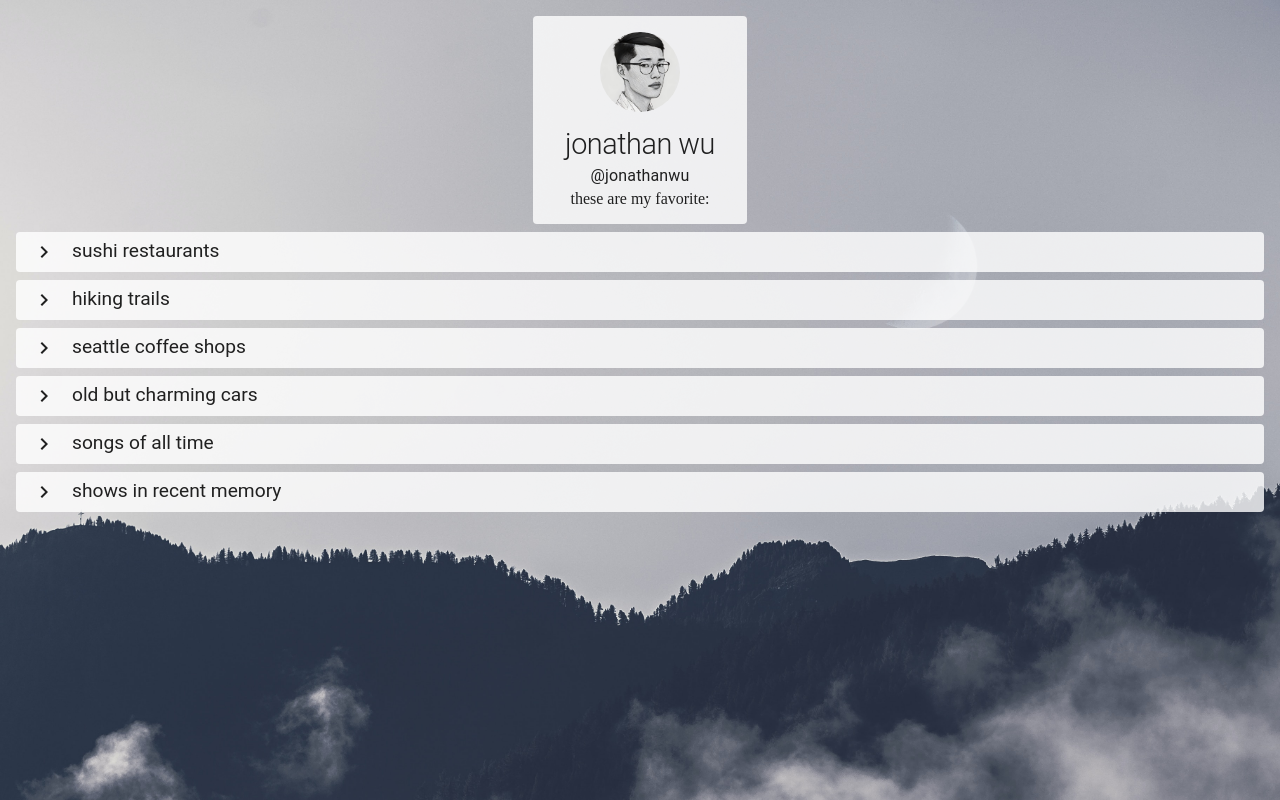
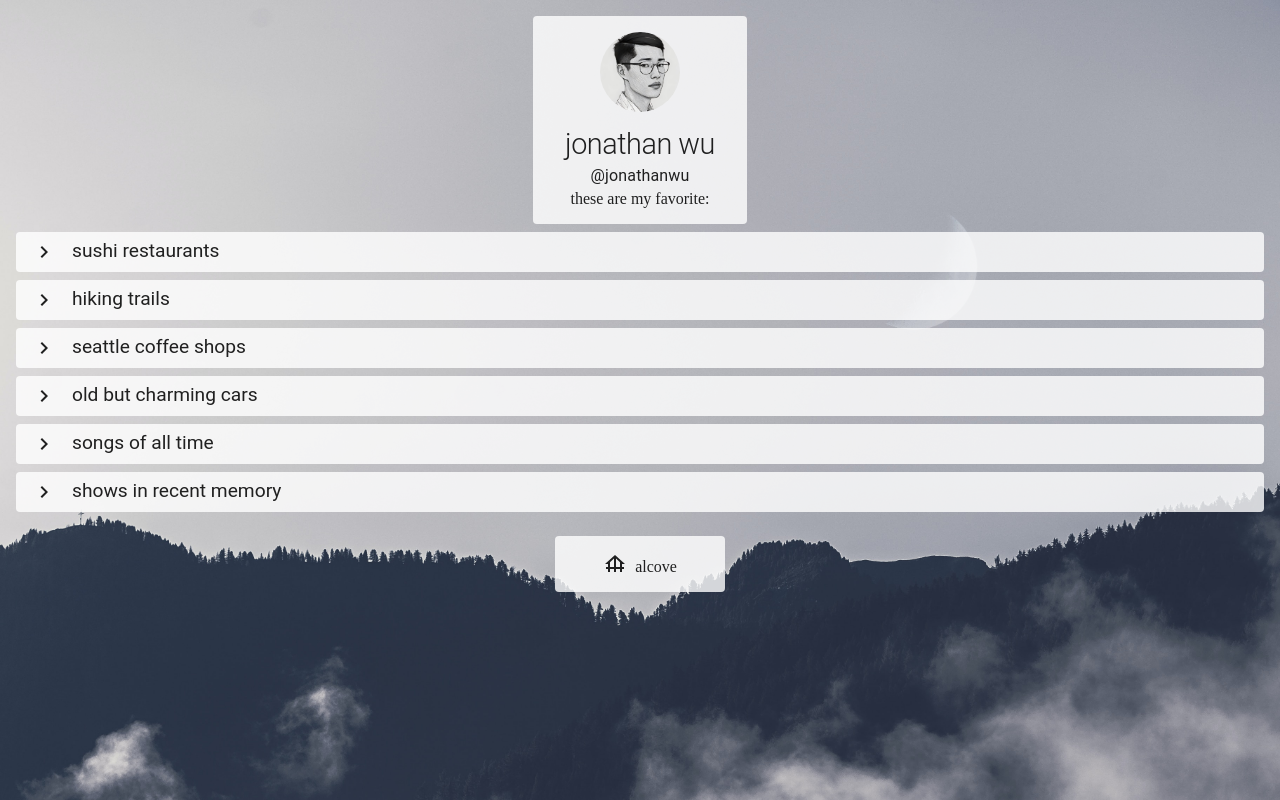
Before and after one commit to ChangYuJonathanWu/alcove, a Next.js app: page /1 in a window 1280 px wide. Built offline with nearby package versions, Linux system fonts and the light colour scheme.

Commit message:
first branding attempt

```diff
--- /dev/null
+++ b/components/AlcoveProfileLogo.js
@@ -0,0 +1,29 @@
+import React from 'react'
+import Head from 'next/head'
+import Paper from '@mui/material/Paper';
+import Stack from '@mui/material/Stack';
+import { Typography } from '@mui/material';
+import { Inter } from 'next/font/google';
+import FoundationIcon from '@mui/icons-material/Foundation';
+import CabinIcon from '@mui/icons-material/Cabin';
+
+
+import Avatar from '@mui/material/Avatar';
+
+const inter = Inter({ subsets: ['latin'] })
+
+const PAPER_COLOR = 'rgba(255, 255, 255, 0.8)'
+
+export default function AlcoveProfileLogo() {
+    return (
+        <Stack direction="row" justifyContent={"center"}>
+            <Paper variant="" sx={{ paddingLeft: '2rem', paddingRight: '2rem', margin: '1rem', marginBottom: '0.5rem', backgroundColor: PAPER_COLOR }}>
+                <Stack direction="row" spacing={1} alignItems="end" style={{ padding: "1rem" }}>
+                    <FoundationIcon/>
+                    <Typography variant="65">alcove</Typography>
+
+                </Stack>
+            </Paper>
+        </Stack>
+    )
+}
--- a/pages/[username].js
+++ b/pages/[username].js
@@ -24,6 +24,7 @@ import TrailItem from '@/components/items/TrailItem';
 import user from '../examples/jonathan.json'
 import ShowItem from '@/components/items/ShowItem';
 import CarItem from '@/components/items/CarItem';
+import AlcoveProfileLogo from '@/components/AlcoveProfileLogo';
 
 const inter = Inter({ subsets: ['latin'] })
 
@@ -132,6 +133,7 @@ export default function Profile() {
                 <Stack>
                     <ProfileHeader user={user}/>
                     {buildLists()}
+                    <AlcoveProfileLogo/>
                 </Stack>
             </main>
         </div>
```
